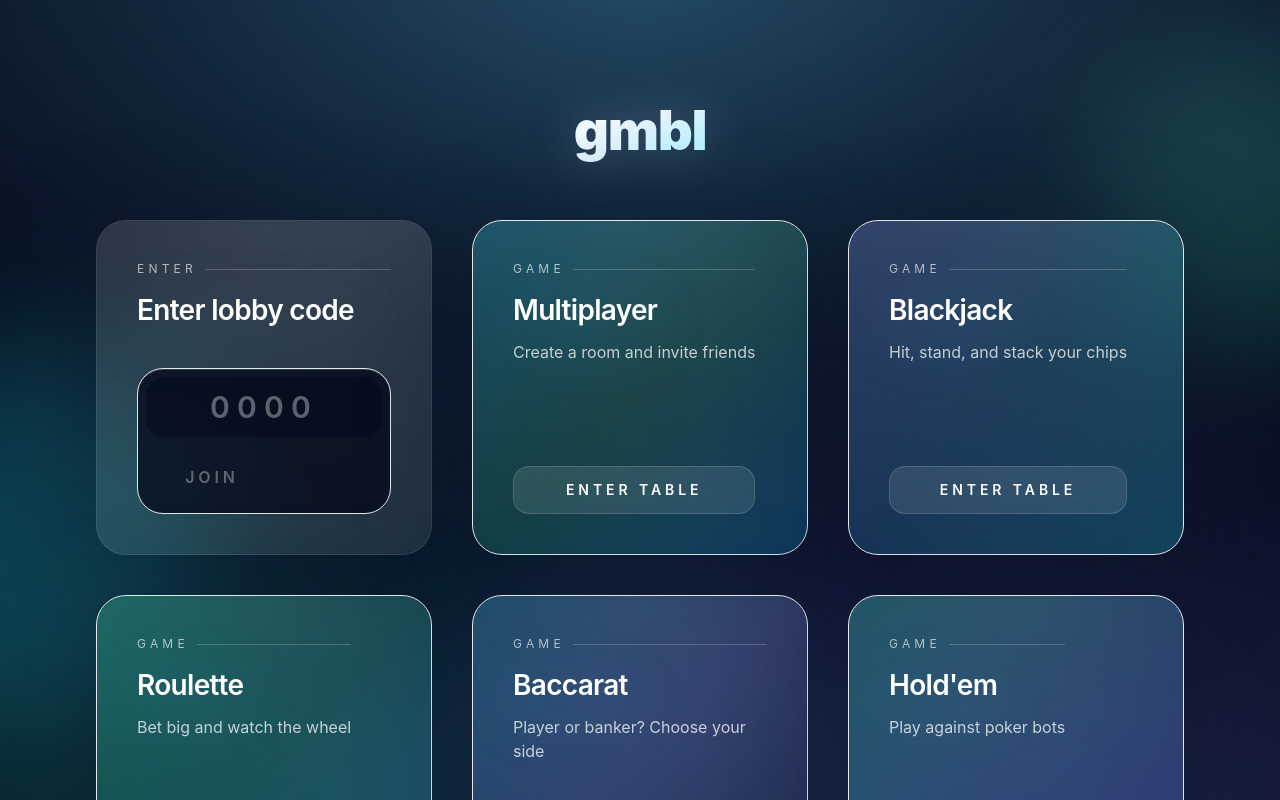
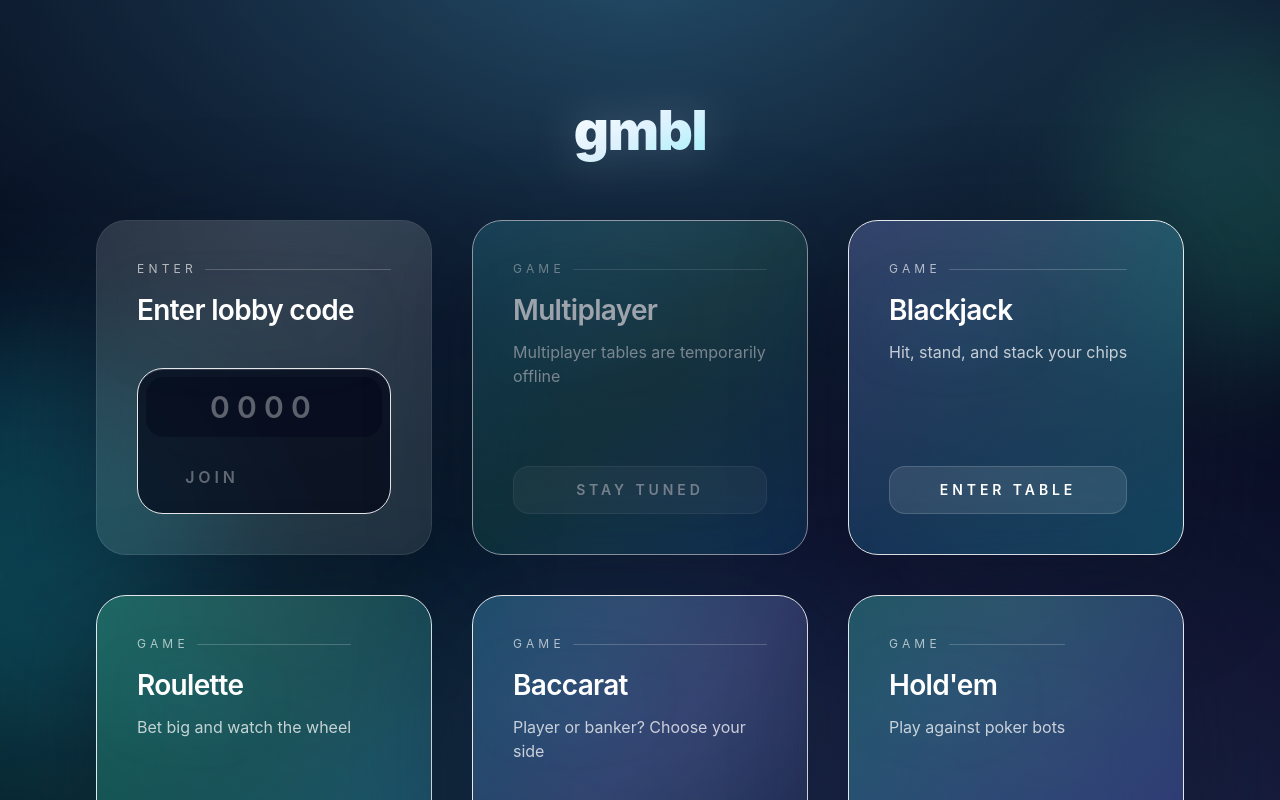
Before and after one commit to Skytheredhead/gmbl, a Next.js app: page / in a window 1280 px wide. Shown: the top 800 px of the page. Built offline with nearby package versions, Linux system fonts and the light colour scheme.

Commit message:
Disable multiplayer card on home page

```diff
--- a/app/page.tsx
+++ b/app/page.tsx
@@ -196,8 +196,9 @@ const games: ReadonlyArray<GameCardConfig> = [
   {
     label: "Multiplayer",
     path: "/lobby",
-    subtext: "Create a room and invite friends",
+    subtext: "Multiplayer tables are temporarily offline",
     className: "bg-gradient-to-br from-cyan-400/25 via-emerald-400/20 to-sky-500/25",
+    disabled: true,
   },
   {
     label: "Blackjack",
```
